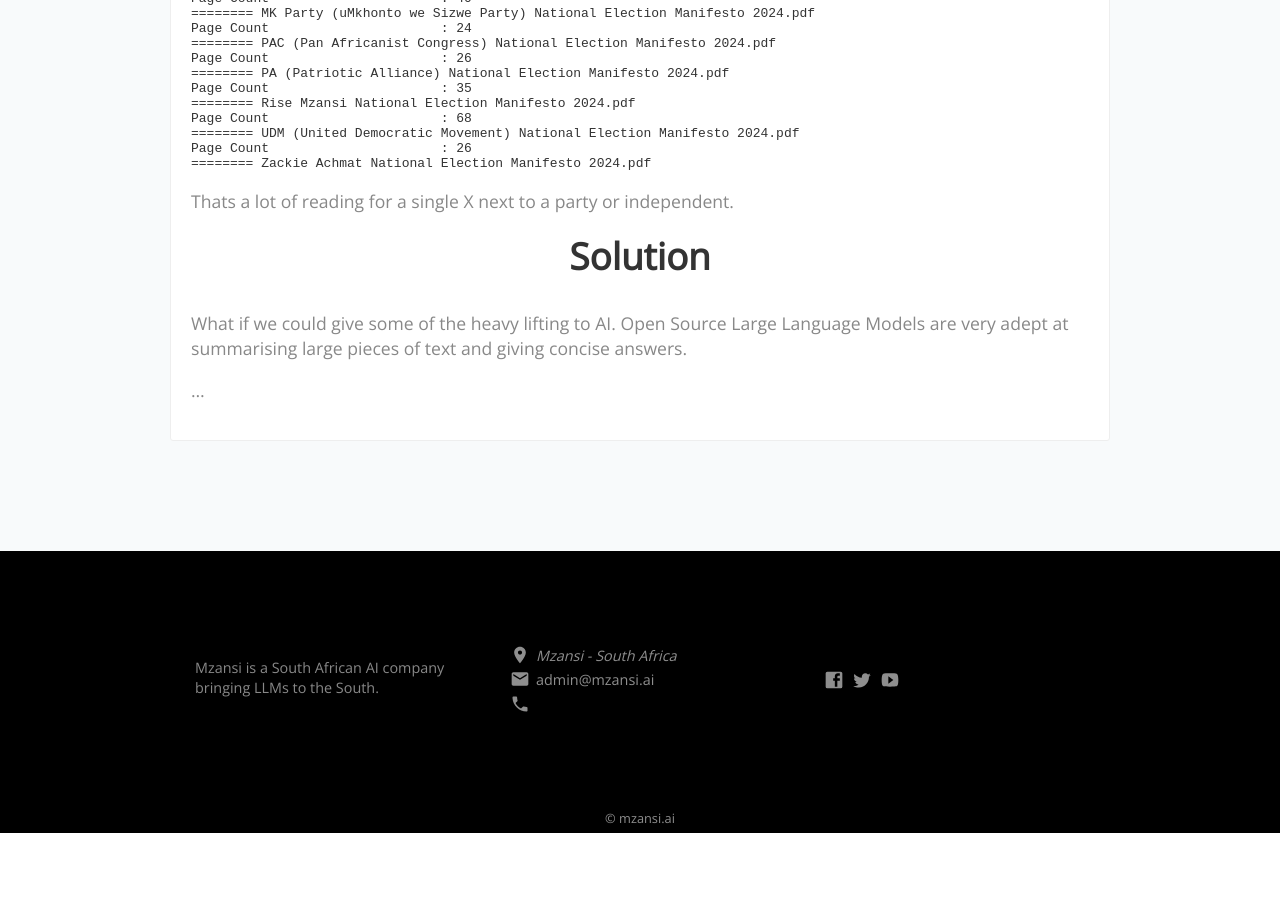
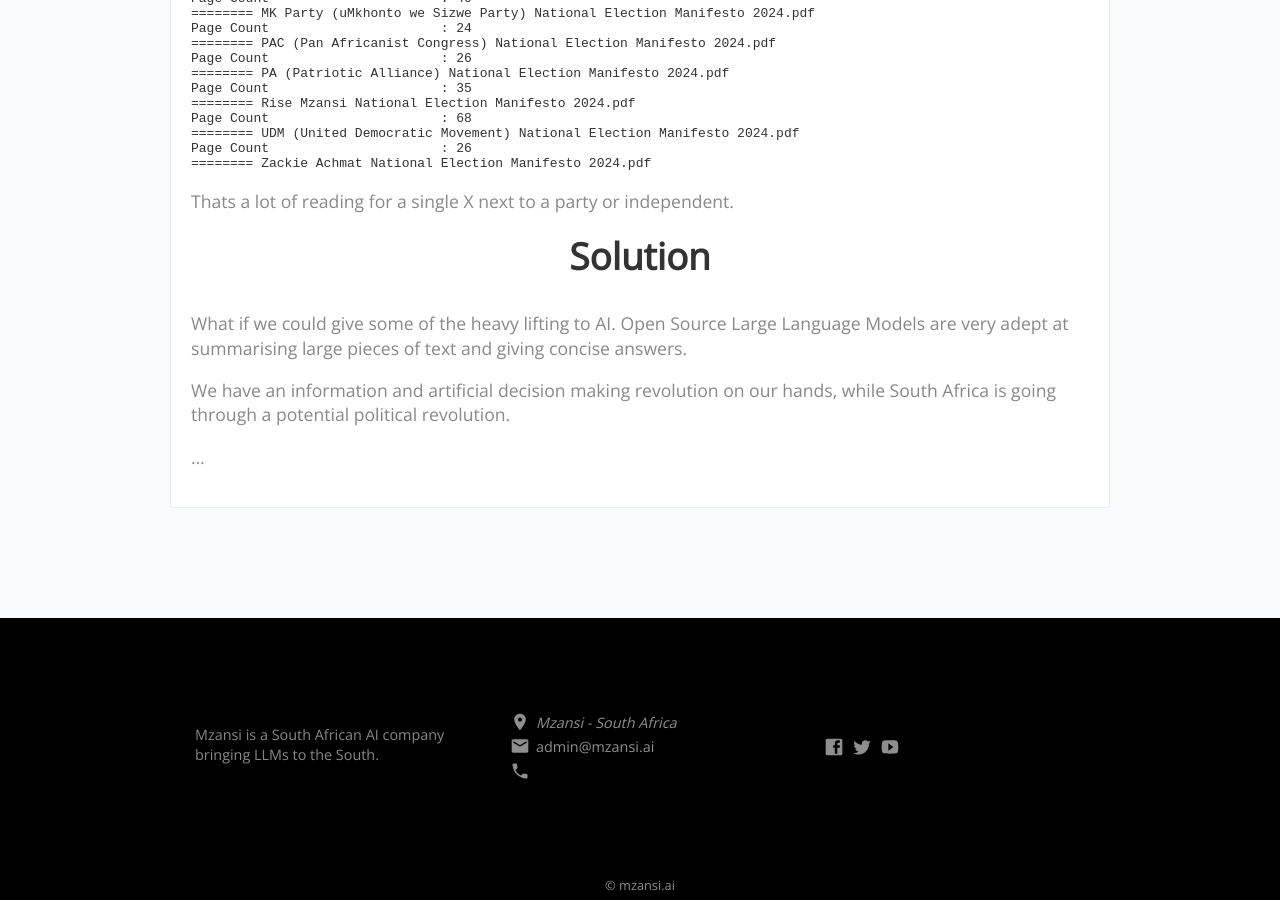
Before and after one commit to mzansi-ai/mzansi-ai.github.io, a Jekyll site: the page built from index.html, in a window 1280 px wide and 900 px high, scrolled down 3874 px. Built offline with Jekyll 4.4.1, drawn with Linux system fonts in a browser that asks for light colours; nearby versions of some CDN libraries; before the commit the page ends 4707 px from its top, so only the background shows below that.

Commit message:
Fold content

```diff
--- a/_posts/2024-04-13-election-za-24.md
+++ b/_posts/2024-04-13-election-za-24.md
@@ -69,5 +69,6 @@
 ## Solution
 What if we could give some of the heavy lifting to AI. Open Source Large Language Models are very adept at summarising large pieces of text and giving concise answers.
 
+We have an information and artificial decision making revolution on our hands, while South Africa is going through a potential political revolution.
 
 ...
--- a/index.html
+++ b/index.html
@@ -101,7 +101,7 @@
 						<p class="date">{{ post.date | date: '%B %d, %Y' }}</p>
 						<h3><a  target="_blank" href="{{ site.baseurl }}/{{ post.url }}">{{ post.title }}</a></h3>
 
-						{{ post.content }}
+						{{ post.content | fold: 100, "  "}}
 						<!-- <p class="editor-link"><a href="cloudcannon:collections/{{ post.path }}" class="btn"><strong>&#9998;</strong> Edit Update</a></p> -->
 					</div>
 				</div>
```
